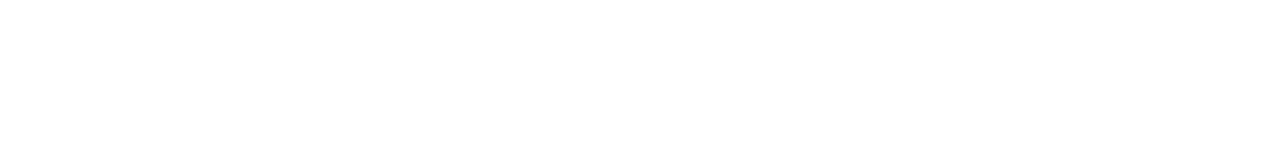
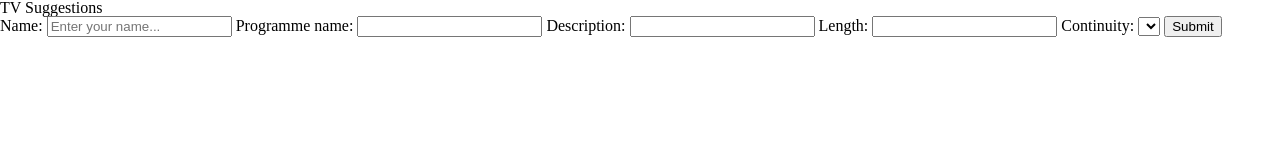
Before and after one commit to FAC-Sixteen/jogging-dolphins, a website: page public/index.html in a window 1280 px wide. Drawn offline with Linux system fonts and the light colour scheme.

Commit message:
setup html and normalise css

```diff
--- a/public/index.html
+++ b/public/index.html
@@ -1,12 +1,45 @@
 <!DOCTYPE html>
 <html lang="en">
+
 <head>
     <meta charset="UTF-8">
     <meta name="viewport" content="width=device-width, initial-scale=1.0">
     <meta http-equiv="X-UA-Compatible" content="ie=edge">
-    <title>Document</title>
+    <link rel="stylesheet" href="normalise.css">
+    <link rel="stylesheet" href="style.css">
+    <title>TV Suggestions</title>
 </head>
+
 <body>
+    <h1>TV Suggestions</h1>
+
+    <section class="view-suggestions">
+
+    </section>
+
+    <section class="add-suggestions">
+        <form class="add-suggestions__form" method="post" action="/">
+
+            <label for="user_name">Name:</label>
+            <input id="user_name" type="text" name="name" value="" placeholder="Enter your name..." autocomplete="off"
+                pattern="[a-zA-Z'\s]{3,40}">
+
+            <label for="name">Programme name:</label>
+            <input id="name" type="text" name="name" required>
+
+            <label for="description">Description:</label>
+            <input id="description" type="text" name="description">
+
+            <label for="paid">Length:</label>
+            <input id="paid" type="text" name="length">
+
+            <label for="paid">Continuity:</label>
+            <select id="paid" type="text" name="continuity"></select>
+
+            <input class="add-suggestions__form__submit" type="submit" name="submit" />
+        </form>
+    </section>
 
 </body>
+
 </html>
--- /dev/null
+++ b/public/normalise.css
@@ -0,0 +1,135 @@
+/* http://meyerweb.com/eric/tools/css/reset/
+   v2.0 | 20110126
+   License: none (public domain)
+*/
+
+html,
+body,
+div,
+span,
+applet,
+object,
+iframe,
+h1,
+h2,
+h3,
+h4,
+h5,
+h6,
+p,
+blockquote,
+pre,
+a,
+abbr,
+acronym,
+address,
+big,
+cite,
+code,
+del,
+dfn,
+em,
+img,
+ins,
+kbd,
+q,
+s,
+samp,
+small,
+strike,
+strong,
+sub,
+sup,
+tt,
+var,
+b,
+u,
+i,
+center,
+dl,
+dt,
+dd,
+ol,
+ul,
+li,
+fieldset,
+form,
+label,
+legend,
+table,
+caption,
+tbody,
+tfoot,
+thead,
+tr,
+th,
+td,
+article,
+aside,
+canvas,
+details,
+embed,
+figure,
+figcaption,
+footer,
+header,
+hgroup,
+menu,
+nav,
+output,
+ruby,
+section,
+summary,
+time,
+mark,
+audio,
+video {
+    margin: 0;
+    padding: 0;
+    border: 0;
+    font-size: 100%;
+    font: inherit;
+    vertical-align: baseline;
+}
+
+/* HTML5 display-role reset for older browsers */
+article,
+aside,
+details,
+figcaption,
+figure,
+footer,
+header,
+hgroup,
+menu,
+nav,
+section {
+    display: block;
+}
+
+body {
+    line-height: 1;
+}
+
+ol,
+ul {
+    list-style: none;
+}
+
+blockquote,
+q {
+    quotes: none;
+}
+
+blockquote:before,
+blockquote:after,
+q:before,
+q:after {
+    content: '';
+    content: none;
+}
+
+table {
+    border-collapse: collapse;
+    border-spacing: 0;
+}
```
